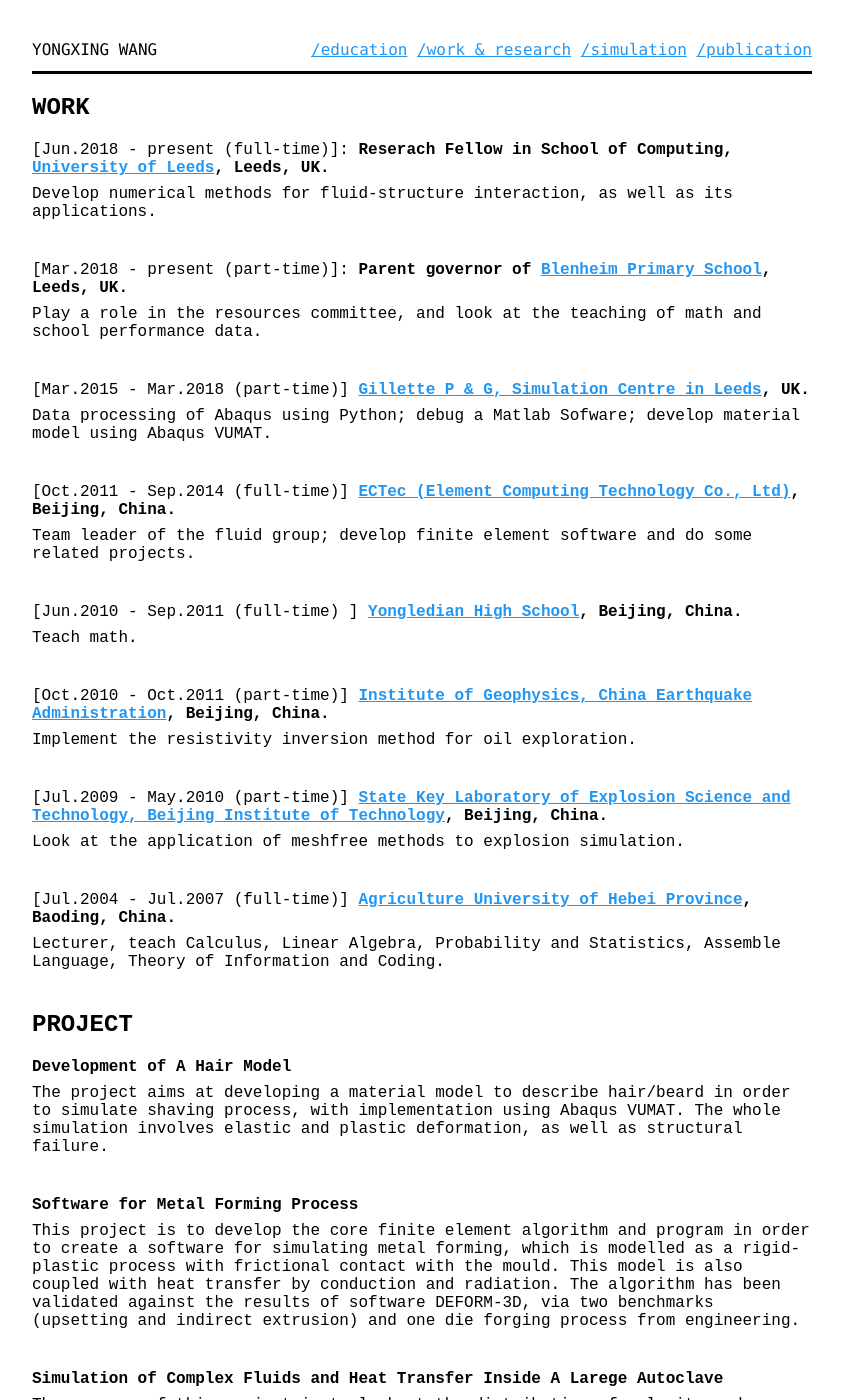
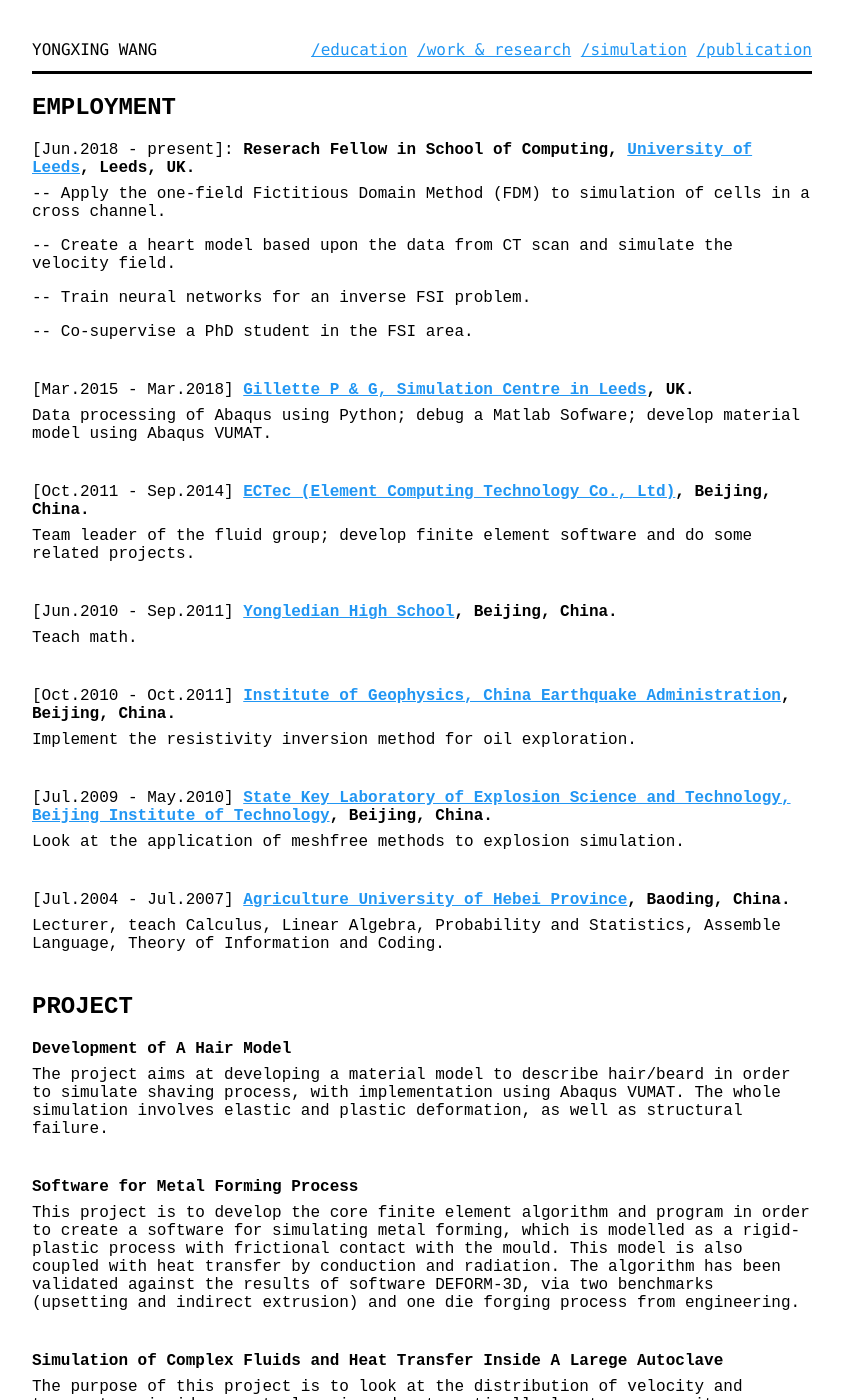
Before and after one commit to yongxingwang/yongxingwang.github.io, a Jekyll site: the page built from work.html, in a window 1280 px wide and 1400 px high. Shown: the whole window, without its empty margins (218-1061 px from the left). Built offline with Jekyll 4.4.1, drawn with Linux system fonts in a browser that asks for light colours; some of the changed text lies outside the part shown.

Commit message:
Update work.html

```diff
--- a/work.html
+++ b/work.html
@@ -67,57 +67,58 @@
 
 <article class="proj">
     <header>
-        <h1>WORK</h1>
+        <h1>EMPLOYMENT</h1>
     </header>
 
     <section id="graph-benchmark">
-        <header>[Jun.2018 - present (full-time)]: <strong> Reserach Fellow in School of Computing, <a href="https://www.leeds.ac.uk/" target="_blank">University of Leeds</a>, Leeds, UK. </strong> </header>
+        <header>[Jun.2018 - present]: <strong> Reserach Fellow in School of Computing, <a href="https://www.leeds.ac.uk/" target="_blank">University of Leeds</a>, Leeds, UK. </strong> </header>
         <p>
-            Develop numerical methods for fluid-structure interaction, as well as its applications.
+            -- Apply the one-field Fictitious Domain Method (FDM) to simulation of cells in a cross channel.
         </p>
-    </section>
-
-
-    <section id="graph-benchmark">
-        <header>[Mar.2018 - present (part-time)]: <strong> Parent governor of <a href="https://www.blenheimprimaryschool.com/" target="_blank">Blenheim Primary School</a>, Leeds, UK. </strong> </header>
         <p>
-          Play a role in the resources committee, and look at the teaching of math and school performance data.
+            -- Create a heart model based upon the data from CT scan and simulate the velocity field.
+        </p>
+        <p>
+            -- Train neural networks for an inverse FSI problem.
+        </p>
+        <p>
+            -- Co-supervise a PhD student in the FSI area.
         </p>
     </section>
 
 
     <section id="clic">
-        <header>[Mar.2015 - Mar.2018 (part-time)] <strong> <a href="http://www.leeds.ac.uk/simcentre/" target="_blank"> Gillette P & G, Simulation Centre in Leeds</a>, UK. </strong> </header>
+        <header>[Mar.2015 - Mar.2018] <strong> <a href="http://www.leeds.ac.uk/simcentre/" target="_blank"> Gillette P & G, Simulation Centre in Leeds</a>, UK. </strong> </header>
         <p>
             Data processing of Abaqus using Python; debug a Matlab Sofware; develop material model using Abaqus VUMAT.
         </p>
 	</section>
 
     <section id="archetipum">
-        <header>[Oct.2011 - Sep.2014 (full-time)] <strong> <a href="http://www.yuanjisuan.cn/" target="_blank">ECTec (Element Computing Technology Co., Ltd)</a>, Beijing, China.</strong> </header>
+        <header>[Oct.2011 - Sep.2014] <strong> <a href="http://www.yuanjisuan.cn/" target="_blank">ECTec (Element Computing Technology Co., Ltd)</a>, Beijing, China.</strong> </header>
         <p>
             Team leader of the fluid group; develop finite element software and do some related projects.
         </p></section>
 
     <section id="archetipum">
-        <header>[Jun.2010 - Sep.2011 (full-time) ] <strong><a href="http://www.yongzhong.net/" target="_blank"> Yongledian High School</a>, Beijing, China. </strong> </header>
+        <header>[Jun.2010 - Sep.2011] <strong><a href="http://www.yongzhong.net/" target="_blank"> Yongledian High School</a>, Beijing, China. </strong> </header>
         <p>
             Teach math.
         </p></section>
 
     <section id="archetipum">
-        <header>[Oct.2010 - Oct.2011 (part-time)] <strong> <a href="http://www.cea-igp.ac.cn/en/" target="_blank">Institute of Geophysics, China Earthquake Administration</a>, Beijing, China.</strong> </header>
+        <header>[Oct.2010 - Oct.2011] <strong> <a href="http://www.cea-igp.ac.cn/en/" target="_blank">Institute of Geophysics, China Earthquake Administration</a>, Beijing, China.</strong> </header>
         <p>
             Implement the resistivity inversion method for oil exploration.
         </p></section>
 
     <section id="archetipum">
-        <header>[Jul.2009 - May.2010 (part-time)] <strong> <a href="http://english.bit.edu.cn/Research/scientificResearch/95120.htm" target="_blank">State Key Laboratory of Explosion Science and Technology, Beijing Institute of Technology</a>, Beijing, China.</strong> </header>
+        <header>[Jul.2009 - May.2010] <strong> <a href="http://english.bit.edu.cn/Research/scientificResearch/95120.htm" target="_blank">State Key Laboratory of Explosion Science and Technology, Beijing Institute of Technology</a>, Beijing, China.</strong> </header>
         <p>
             Look at the application of meshfree methods to explosion simulation.
         </p></section>
     <section id="archetipum">
-        <header>[Jul.2004 - Jul.2007 (full-time)] <strong> <a href="http://english.hebau.edu.cn/" target="_blank">Agriculture University of Hebei Province</a>, Baoding, China.</strong> </header>
+        <header>[Jul.2004 - Jul.2007] <strong> <a href="http://english.hebau.edu.cn/" target="_blank">Agriculture University of Hebei Province</a>, Baoding, China.</strong> </header>
         <p>
             Lecturer, teach Calculus, Linear Algebra, Probability and Statistics, Assemble Language, Theory of Information and Coding.
         </p></section>
@@ -189,6 +190,25 @@
 
 
 
+<article class="proj">
+    <header>
+        <h1>VOLUNTEER</h1>
+    </header>
+
+    <section id="graph-benchmark">
+        <header>[Mar.2018 - present ]: <strong> Parent governor of <a href="https://www.blenheimprimaryschool.com/" target="_blank">Blenheim Primary School</a>, Leeds, UK. </strong> </header>
+        <p>
+          A member of the resources committee, and look at the teaching of math and school performance data.
+        </p>
+    </section>
+
+
+</article>
+
+
+
+
+
 <!--
 <article>
     <section>
```
